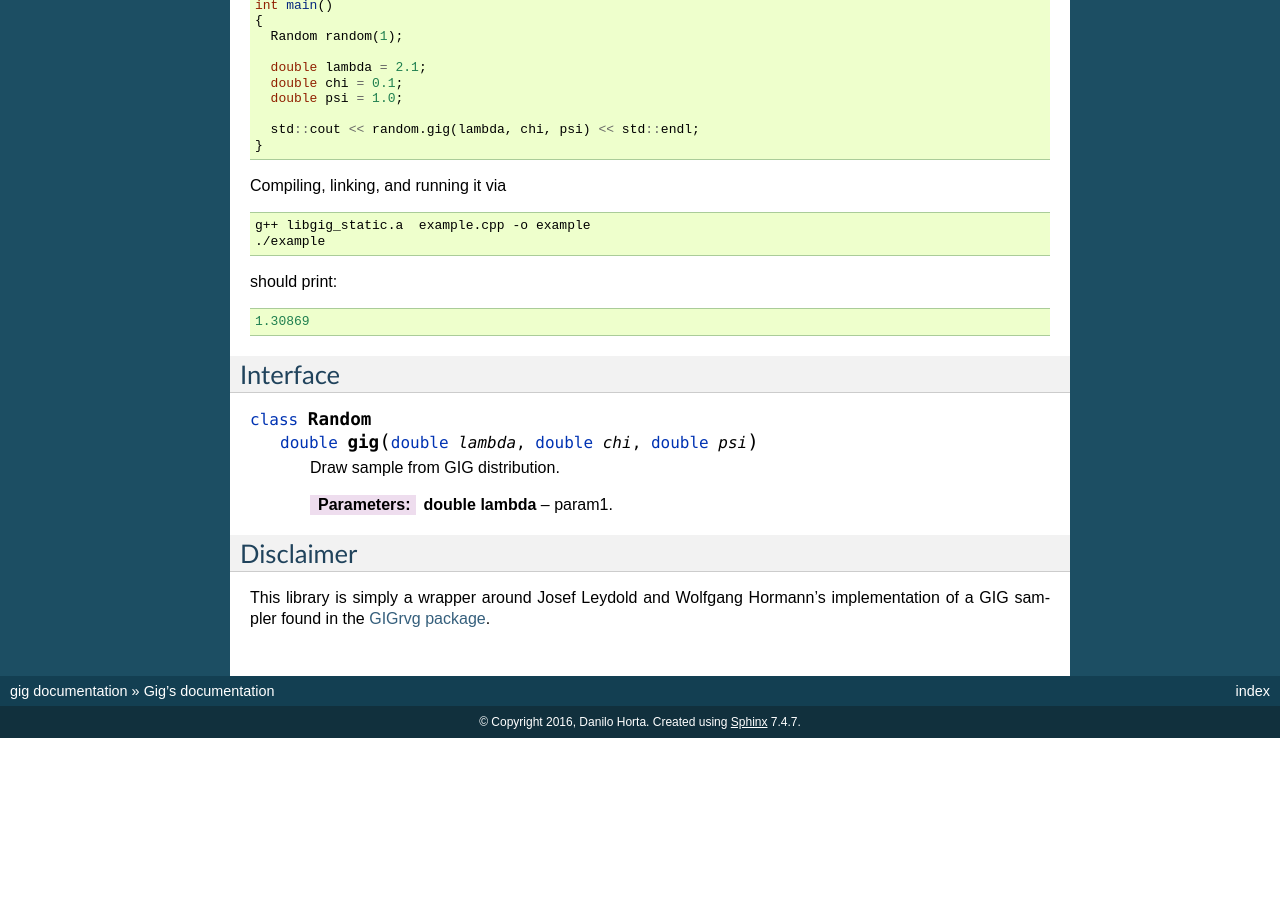
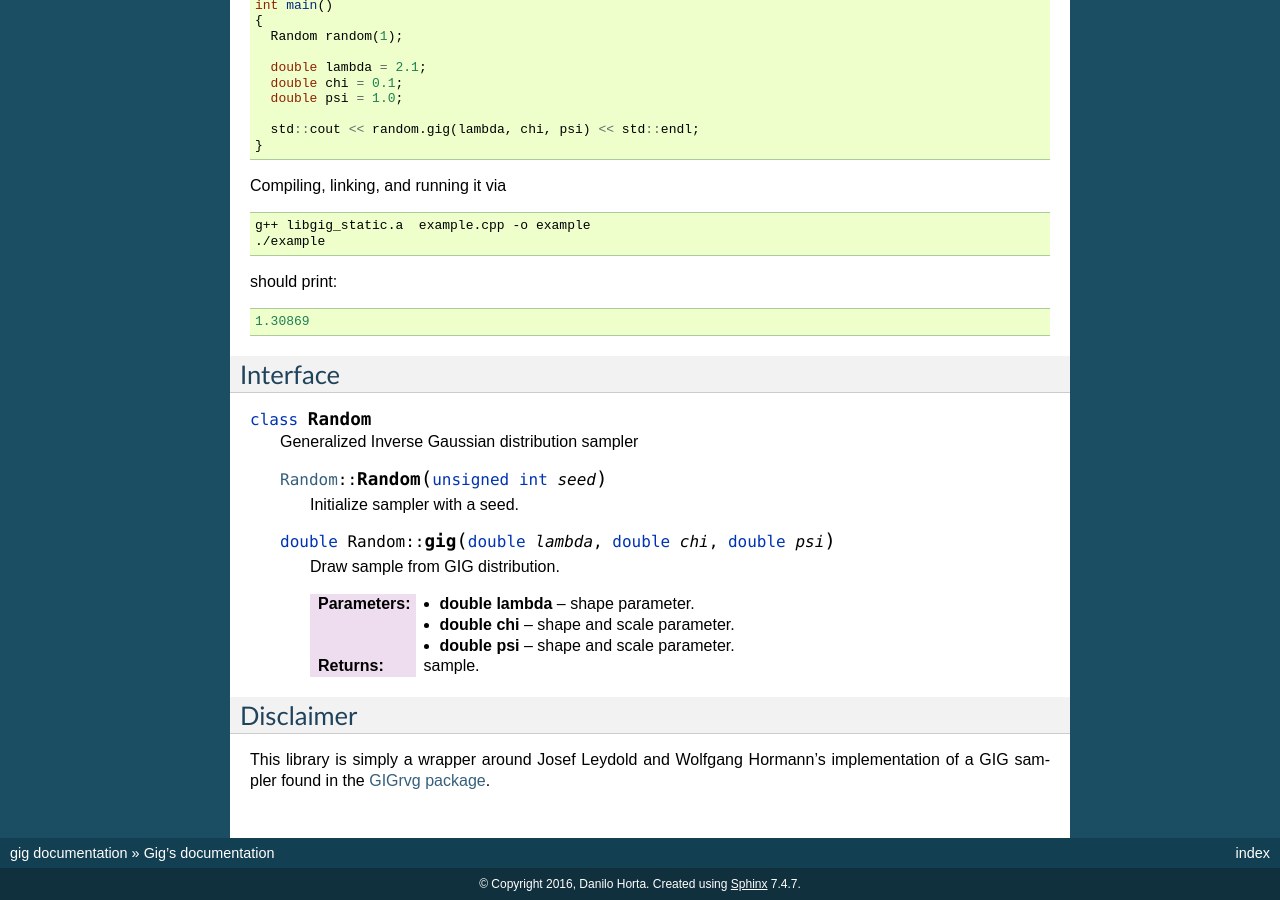
Before and after one commit to horta/gig, a Sphinx documentation site: the page built from doc/index.rst, in a window 1280 px wide and 900 px high, scrolled down 891 px. Built offline with Sphinx 7.4.7, drawn with Linux system fonts in a browser that asks for light colours; before the commit the page ends 1629 px from its top, so only the background shows below that.

Commit message:
constructor

```diff
--- a/doc/index.rst
+++ b/doc/index.rst
@@ -91,11 +91,20 @@ Interface
 
 .. cpp:class:: Random
 
-  .. cpp:function:: double gig(double lambda, double chi, double psi)
+  Generalized Inverse Gaussian distribution sampler
+
+  .. cpp:function:: Random::Random(unsigned int seed)
+
+    Initialize sampler with a seed.
+
+  .. cpp:function:: double Random::gig(double lambda, double chi, double psi)
 
     Draw sample from GIG distribution.
 
-    :param double lambda: param1.
+    :param double lambda: shape parameter.
+    :param double chi: shape and scale parameter.
+    :param double psi: shape and scale parameter.
+    :return: sample.
 
 
 ----------
```
Also changed, not shown: 1 other file.
